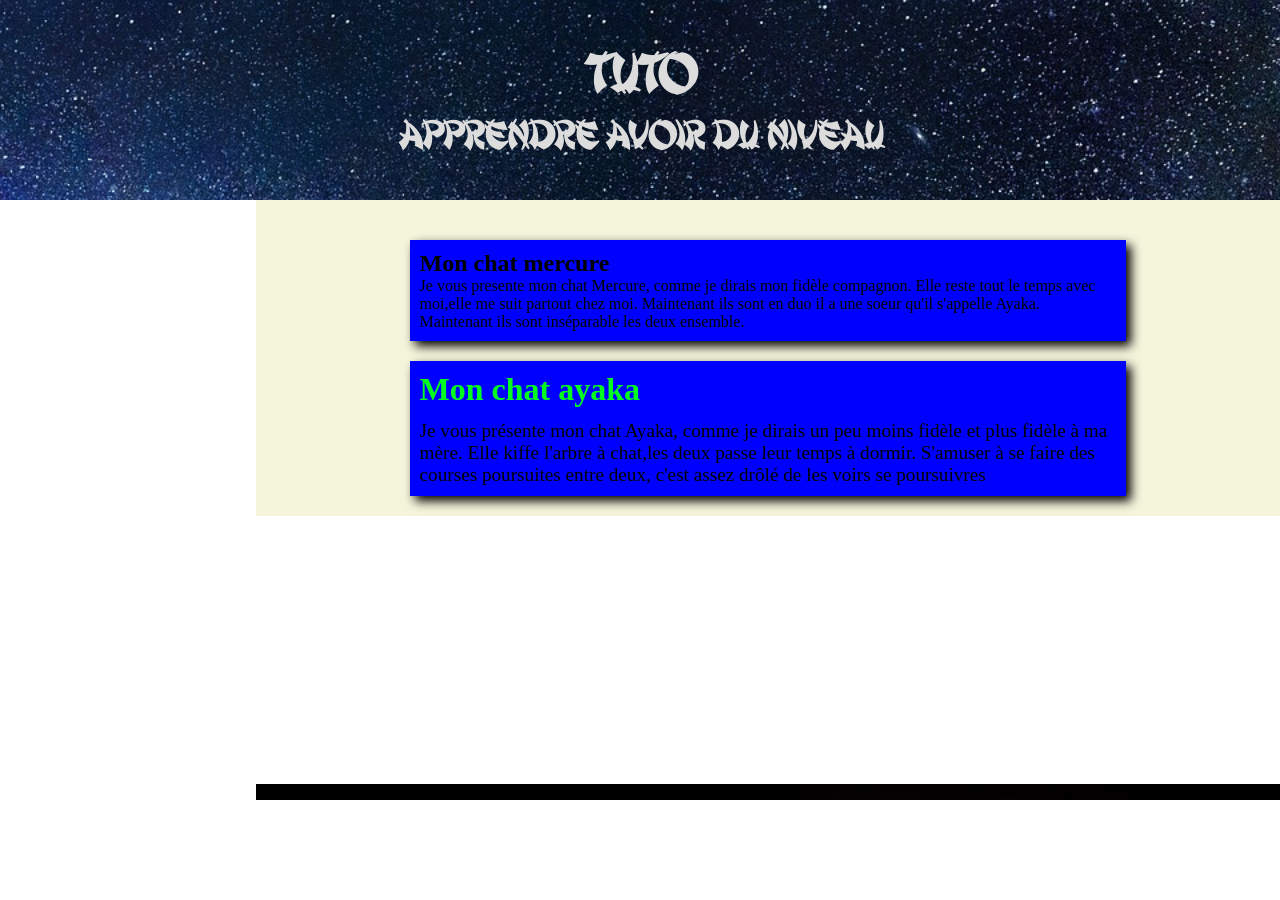
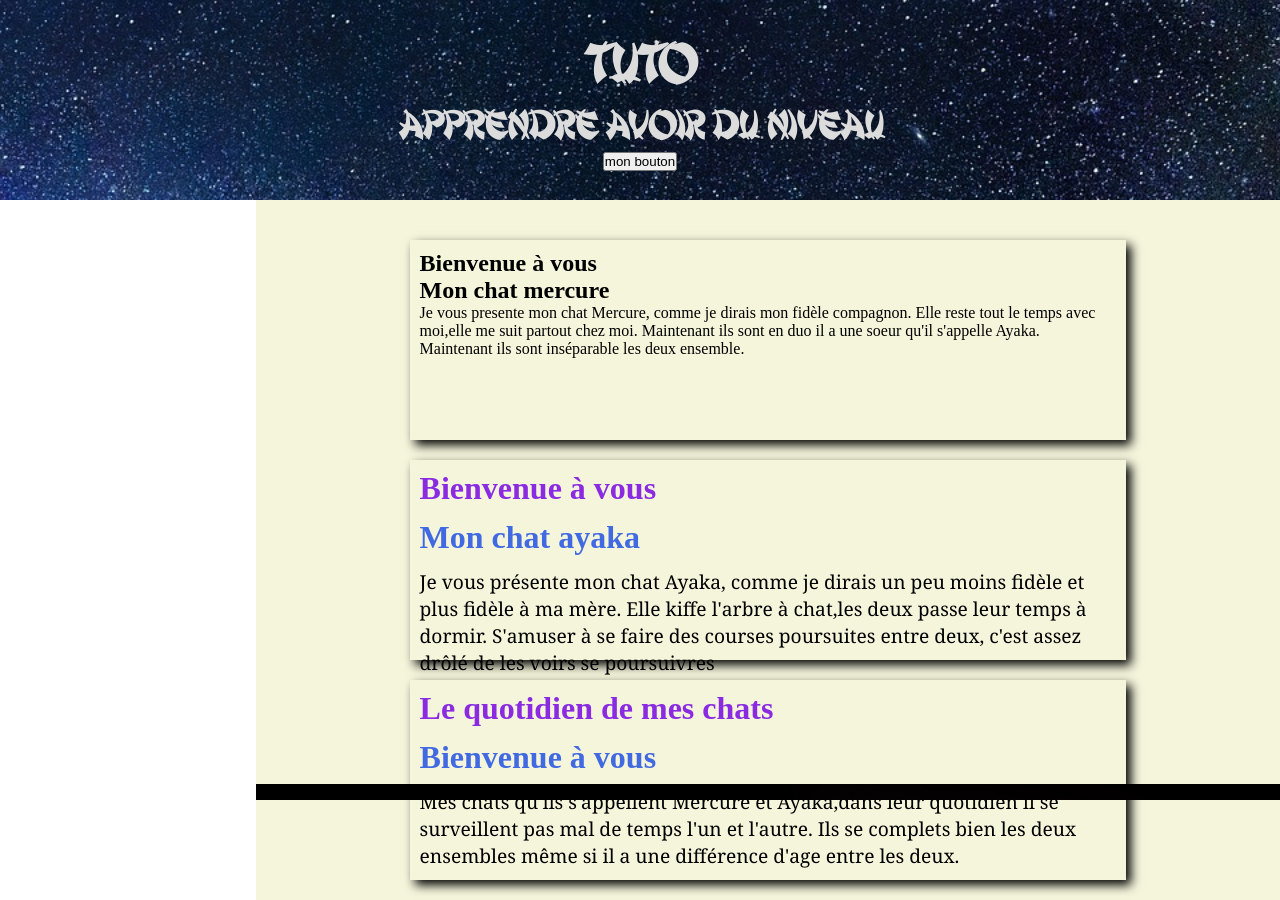
Before and after one commit to Valentin-dimitri/premierePage, a plain HTML site: page page/perso.html in a window 1280 px wide. Before the commit the page ends 800 px from the top, so only its background shows below. Drawn offline with Linux system fonts and the light colour scheme.

Commit message:
PremierePage

```diff
--- /dev/null
+++ b/Style/Mercure.css
@@ -0,0 +1,62 @@
+main{
+    display: flex;
+    flex-direction: column;
+    justify-content: start;
+    align-items: center;
+    background-color: #808080;
+    padding-top: 5vh;
+}
+
+article{
+    width: 50%;
+    background-color: #deb887;
+    box-shadow: #f5f5dc 5px 5px 10px 0;
+    padding: 10px;
+    margin-bottom: 2.5vh;
+
+}
+
+article>h2 {
+    color: #00ffff;
+    font-size: 2em;
+    margin-bottom: 1.5vh;
+}
+
+article>h3 {
+    color: #00ffff;
+    font-size: 1.5em;
+    margin-bottom: 1.5vh;
+}
+
+article>p, article>li{
+    font-size: 1.2em;
+}
+
+.espace {
+    height: 40vh;
+    width: 40%;
+    background-image: url(../assets/tigreblanc.jpg);
+    background-repeat: no-repeat;
+    background-size: cover;
+    background-attachment: fixed;
+
+
+    display: flex;
+    flex-direction: column;
+    justify-content: center;
+    align-items: end;
+    color: #f5f5dc;
+    padding-right:  5vw;
+}
+
+.espace>h2 {
+    font-size: 4em;
+}
+
+.espace>h3 {
+    font-size: 3.5em;
+}
+
+iframe{
+    width: 40%;
+}
--- a/Style/perso.css
+++ b/Style/perso.css
@@ -9,19 +9,27 @@ main{
 
 article{
     width: 70%;
-    background-color: blue;
+    background-color: beige;
     box-shadow: black 5px 5px 10px 0;
     padding: 10px;
     margin-bottom: 2.5vh;
+    height: 25vh;
 
 }
 
+article>h1 {
+    color: blueviolet;
+    font-size: 2em;
+    margin-bottom: 1.5vh;
+}
+
 article>h2 {
-    color: #00ff1e;
+    color: royalblue;
     font-size: 2em;
     margin-bottom: 1.5vh;
 }
 
 article>p, article>li{
     font-size: 1.2em;
+    font-family: Georgia, 'Times New Roman', Times, serif;
 }
--- a/page/perso.html
+++ b/page/perso.html
@@ -6,16 +6,18 @@
     <title>JavaScript</title>
     <link rel="stylesheet" href="../Style/Style.css">
     <link rel="stylesheet" href="../Style/perso.css">
+    <script src="../Script/Jeu.js" defer></script>
 
 </head>
 <body>
     <header>
         <h1>Tuto </h1>
         <h2>Apprendre avoir du niveau </h2>
+        <button id="Wargame">mon bouton</butisHidden = trueton>
     </header>
 
-    <nav>
-        <a class="bouton" href="../Index.html">Accueil</a>
+    <nav id="Warzone">
+        <a class="bouton" href="../page/Mercure.html">Accueil</a>
         <a class="bouton" href="../page/cv.html">Debutant</a>
         <a class="bouton" href="../page/Javascript.html">Comment devenir fort</a>
         <a class="bouton" href="../page/perso.html">Tuto</a>
@@ -25,7 +27,7 @@
     <main>
         <article>
         <Div id="Mes chats">
-
+            <h1>Bienvenue à vous </h1>
             <h2>Mon chat mercure</h2>
 
             <p>Je vous presente mon chat Mercure, comme je dirais mon fidèle compagnon.
@@ -37,12 +39,27 @@
         </article>
 
         <article>
+            <h1>Bienvenue à vous </h1>
             <h2>Mon chat ayaka</h2>
 
             <p>Je vous présente mon chat Ayaka, comme je dirais un peu moins fidèle et plus fidèle à ma mère.
                 Elle kiffe l'arbre à chat,les deux passe leur temps à dormir.
                 S'amuser à se faire des courses poursuites entre deux, c'est assez drôlé de les voirs se poursuivres
              </p>
+        </article>
+
+        <article>
+            <h1>Le quotidien de mes chats</h1>
+            <h2>Bienvenue à vous </h2>
+
+            <p>Mes chats qu'ils s'appellent Mercure et Ayaka,dans leur quotidien
+               il se surveillent pas mal de temps l'un et l'autre.
+               Ils se complets bien les deux ensembles même si il a une différence d'age
+               entre les deux.
+            </p>
+
+
+
         </article>
 
         </Div>
```
Also changed, not shown: page/Mercure.html (added, +40 -0 lines), Style/Ayaka.css (added), assets/tigreblanc.jpg (added), page/Ayaka.html (added).
